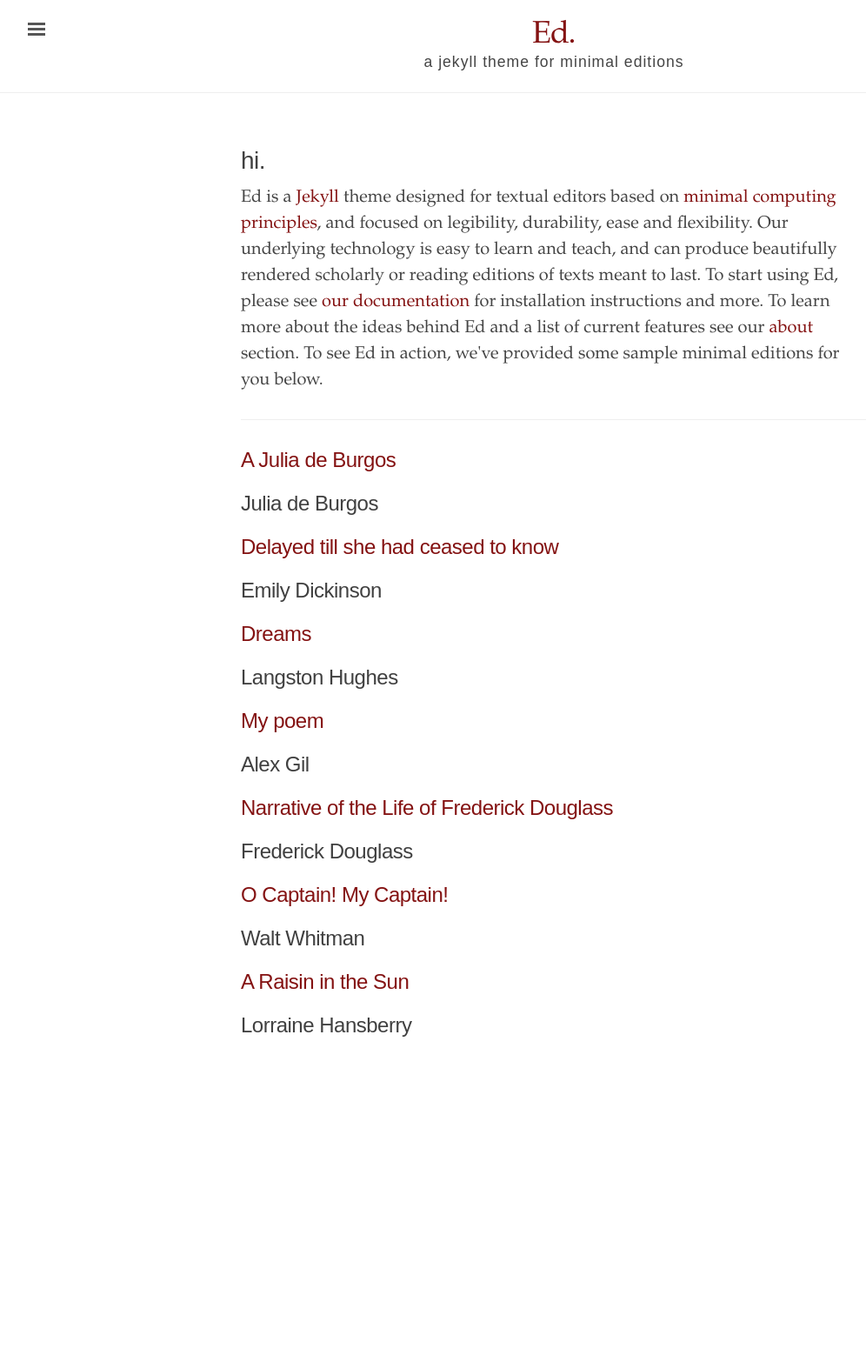
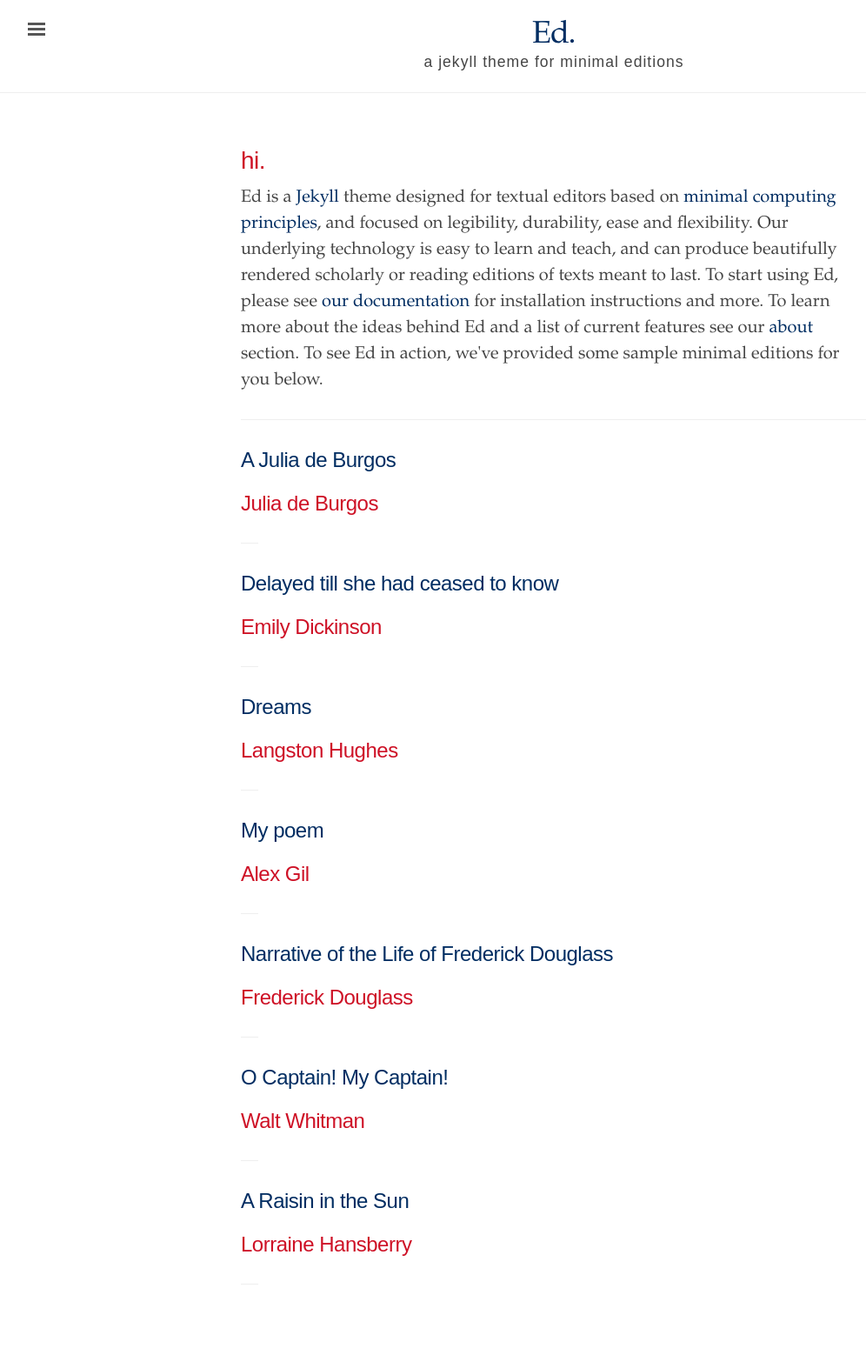
Before and after one commit to minicomp/ed, a Jekyll site: the page built from index.html, in a window 1280 px wide. Shown: the whole page at 87% size, without its empty margins (3-999 px from the left). Built offline with Jekyll 4.4.1, drawn with Linux system fonts in a browser that asks for light colours; before the commit the page ends 1274 px from its top, so only the background shows below that.

Commit message:
added hr to toc grid

```diff
--- a/_sass/_ed.scss
+++ b/_sass/_ed.scss
@@ -159,6 +159,11 @@
   border: 0;
   border-top: 1px solid #eee;
   border-bottom: 1px solid #fff;
+}
+
+.toc-hr {
+  color: $heading-color;
+  max-width: 20px;
 }
 
 /* Search highlighting */
--- a/assets/css/style.scss
+++ b/assets/css/style.scss
@@ -22,8 +22,9 @@
 */
 
 $text-color: #454545;
-$heading-color: #404040;
-$link-color: #841212;
+$heading-color: #CE1126;
+$link-color: #002D62;
+
 
 @import "ed";
 @import "syntax";
--- a/index.html
+++ b/index.html
@@ -26,6 +26,7 @@
         {{ item.title }}
       </a></h2>
       <h2 class="author">{{ item.author }}</h2>
+      <hr class="toc-hr">
     </div>
   {% endfor %}
 </div>
```
